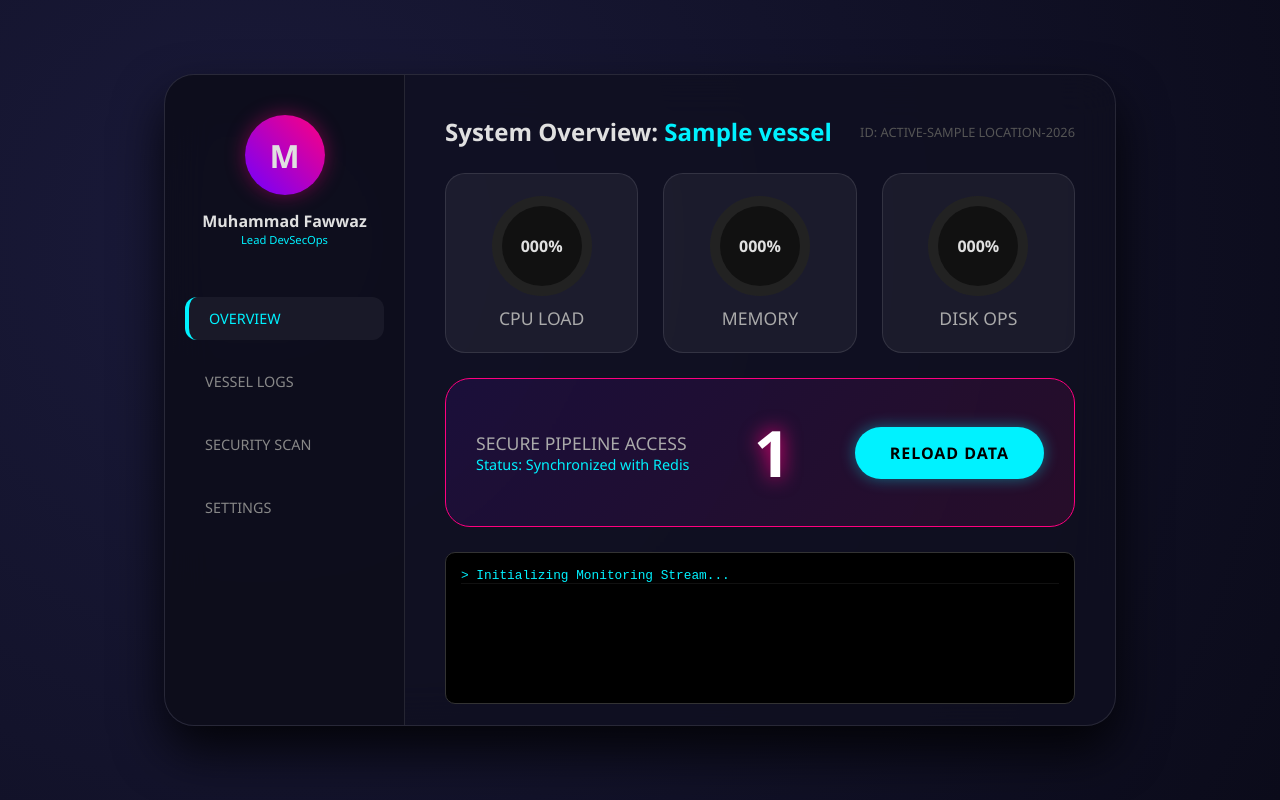
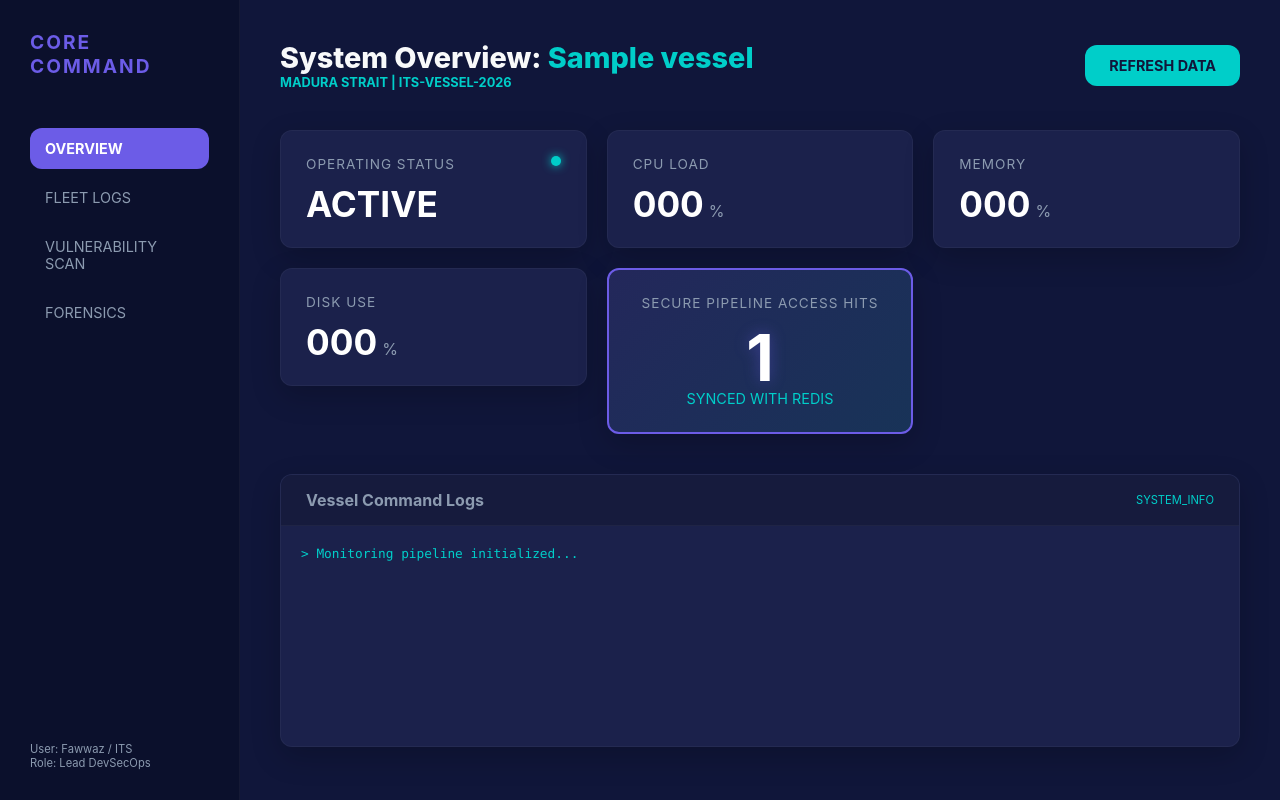
Before and after one commit to lnkdevasc/vessel-tracker, a Flask app: template templates/index.html in a window 1280 px wide. Run offline with Flask 3, Linux system fonts and the light colour scheme; the template is opened without the code that fills it: most values are stand-ins (such as "Sample title", 1, 10 or a date in 2020); parts of the project's set-up code (start-up, migrations or seed data) failed here and were passed over.

Commit message:
redesigned visual (Updated index.html)

```diff
--- a/templates/index.html
+++ b/templates/index.html
@@ -2,263 +2,231 @@
 <html lang="en">
 <head>
     <meta charset="UTF-8">
-    <title>Surabaya Express - Command Center</title>
+    <title>Vessel Command | {{ vessel.ship_name }}</title>
     <style>
+        /* Modern Reset and Sleek Palette */
         :root {
-            --bg-color: #0b0b1a;
-            --glass-bg: rgba(255, 255, 255, 0.05);
-            --glass-border: rgba(255, 255, 255, 0.1);
-            --accent-pink: #ff007f;
-            --accent-cyan: #00f2ff;
-            --accent-purple: #7000ff;
-            --text-main: #e0e0e0;
+            --bg-deep: #10163a;
+            --bg-card: #1b214b;
+            --border-soft: rgba(255, 255, 255, 0.04);
+            --text-main: #f8f9fa;
+            --text-muted: #8c9bb0;
+            --accent-purple: #6c5ce7;
+            --accent-teal: #00cec9;
+            --accent-pink: #e84393;
+            --shadow: 0 10px 30px rgba(0,0,0,0.2);
+            --radius: 12px;
         }
 
         body {
+            font-family: 'Inter', -apple-system, BlinkMacSystemFont, 'Segoe UI', Roboto, Helvetica, Arial, sans-serif;
+            background-color: var(--bg-deep);
+            color: var(--text-main);
             margin: 0;
-            background: var(--bg-color);
-            background-image: radial-gradient(circle at 20% 30%, #1a1a3a 0%, #0b0b1a 100%);
-            font-family: 'Segoe UI', Roboto, Helvetica, Arial, sans-serif;
-            color: var(--text-main);
+            display: grid;
+            grid-template-columns: 240px 1fr;
+            height: 100vh;
+        }
+
+        /* --- Sidebar: Minimalist --- */
+        .sidebar {
+            background-color: #0b102c;
+            border-right: 1px solid var(--border-soft);
+            padding: 30px;
             display: flex;
+            flex-direction: column;
+        }
+
+        .brand { font-size: 1.2rem; font-weight: bold; color: var(--accent-purple); margin-bottom: 50px; text-transform: uppercase; letter-spacing: 2px;}
+
+        .nav-link { text-decoration: none; color: var(--text-muted); font-size: 0.9rem; padding: 12px 15px; border-radius: var(--radius); transition: 0.2s; display: block; margin-bottom: 8px;}
+        .nav-link.active { background-color: var(--accent-purple); color: #fff; font-weight: bold; }
+        .nav-link:hover:not(.active) { background-color: rgba(255,255,255,0.02); color: var(--text-main); }
+
+        /* --- Main Content Area --- */
+        .main-content {
+            padding: 40px;
+            overflow-y: auto;
+        }
+
+        .page-header {
+            display: flex;
+            justify-content: space-between;
+            align-items: center;
+            margin-bottom: 40px;
+        }
+
+        .page-header h1 { margin: 0; font-size: 1.8rem; font-weight: 800; }
+        .ship-id { font-size: 0.8rem; color: var(--accent-teal); font-weight: bold; text-transform: uppercase;}
+
+        /* --- Overview Grid (Metrics) --- */
+        .metrics-grid {
+            display: grid;
+            grid-template-columns: repeat(auto-fit, minmax(280px, 1fr));
+            gap: 20px;
+            margin-bottom: 40px;
+        }
+
+        .metric-card {
+            background-color: var(--bg-card);
+            border-radius: var(--radius);
+            border: 1px solid var(--border-soft);
+            padding: 25px;
+            box-shadow: var(--shadow);
+            position: relative;
+        }
+
+        .card-label { color: var(--text-muted); font-size: 0.85rem; margin-bottom: 15px; text-transform: uppercase; letter-spacing: 1px;}
+        .card-value { font-size: 2.2rem; font-weight: 700; color: #fff; line-height: 1; }
+        .card-unit { font-size: 1rem; color: var(--text-muted); font-weight: normal; margin-left: 5px; }
+
+        .status-dot { width: 10px; height: 10px; border-radius: 50%; background: var(--accent-teal); position: absolute; top: 25px; right: 25px; box-shadow: 0 0 10px var(--accent-teal); }
+
+        /* --- Main Visit Stat --- */
+        .stat-card-main {
+            background-image: linear-gradient(135deg, rgba(108, 92, 231, 0.1), rgba(0, 206, 201, 0.1));
+            border: 2px solid var(--accent-purple);
+            grid-column: span 1;
+            grid-row: span 2;
+            display: flex;
+            flex-direction: column;
             justify-content: center;
             align-items: center;
-            height: 100vh;
+            text-align: center;
+        }
+
+        .stat-card-main .card-value { font-size: 4rem; color: #fff; text-shadow: 0 0 15px rgba(108, 92, 231, 0.4); }
+
+        /* --- Log Tab (Clean Terminal) --- */
+        .logs-section {
+            background-color: var(--bg-card);
+            border-radius: var(--radius);
+            border: 1px solid var(--border-soft);
+            box-shadow: var(--shadow);
             overflow: hidden;
         }
 
-        /* Main Dashboard Container */
-        .dashboard {
-            width: 950px;
-            height: 650px;
-            background: rgba(16, 16, 32, 0.8);
-            backdrop-filter: blur(20px);
-            border-radius: 30px;
-            border: 1px solid var(--glass-border);
-            box-shadow: 0 25px 50px rgba(0, 0, 0, 0.8);
-            display: grid;
-            grid-template-columns: 240px 1fr;
-            overflow: hidden;
-        }
-
-        /* Sidebar Styling */
-        .sidebar {
-            background: rgba(0, 0, 0, 0.2);
-            padding: 40px 20px;
-            border-right: 1px solid var(--glass-border);
-            display: flex;
-            flex-direction: column;
-            gap: 20px;
-        }
-
-        .user-profile {
-            text-align: center;
-            margin-bottom: 30px;
-        }
-
-        .avatar-circle {
-            width: 80px;
-            height: 80px;
-            border-radius: 50%;
-            background: linear-gradient(45deg, var(--accent-purple), var(--accent-pink));
-            margin: 0 auto 15px;
-            display: flex;
-            justify-content: center;
-            align-items: center;
-            font-size: 2rem;
-            font-weight: bold;
-            box-shadow: 0 0 20px rgba(255, 0, 127, 0.4);
-        }
-
-        .nav-item {
-            padding: 12px 20px;
-            border-radius: 12px;
-            cursor: pointer;
-            transition: 0.3s;
-            color: #888;
-            font-size: 0.9rem;
-            font-weight: 500;
-        }
-
-        .nav-item.active {
-            background: var(--glass-bg);
-            color: var(--accent-cyan);
-            border-left: 4px solid var(--accent-cyan);
-        }
-
-        /* Main Content Area */
-        .content {
-            padding: 40px;
-            display: grid;
-            grid-template-columns: repeat(3, 1fr);
-            grid-template-rows: auto 180px 1fr;
-            gap: 25px;
-        }
-
-        .header {
-            grid-column: span 3;
+        .logs-header {
+            padding: 15px 25px;
+            border-bottom: 1px solid var(--border-soft);
             display: flex;
             justify-content: space-between;
             align-items: center;
+            background: #161b3d;
         }
 
-        /* Circular Gauges (CSS only) */
-        .gauge-card {
-            background: var(--glass-bg);
-            border: 1px solid var(--glass-border);
-            border-radius: 20px;
+        .logs-header h3 { margin: 0; font-size: 1rem; color: var(--text-muted); }
+
+        .log-list {
             padding: 20px;
-            text-align: center;
-            display: flex;
-            flex-direction: column;
-            align-items: center;
-            justify-content: center;
+            font-family: 'SFMono-Regular', Consolas, 'Liberation Mono', Menlo, monospace;
+            font-size: 0.8rem;
+            color: var(--accent-teal);
+            height: 180px;
+            overflow-y: scroll;
+        }
+        .log-entry { margin-bottom: 6px; }
+        .log-entry .timestamp { color: var(--text-muted); margin-right: 10px; }
+
+        /* --- Simple Button --- */
+        .btn-refresh {
+            background-color: var(--accent-teal);
+            color: #10163a;
+            padding: 12px 24px;
+            border-radius: var(--radius);
+            text-decoration: none;
+            font-weight: bold;
+            font-size: 0.9rem;
+            transition: 0.2s;
+            border: none;
+            cursor: pointer;
         }
 
-        .circle-progress {
-            width: 100px;
-            height: 100px;
-            border-radius: 50%;
-            background: conic-gradient(var(--accent-cyan) var(--percentage), #222 0);
-            display: flex;
-            justify-content: center;
-            align-items: center;
-            margin-bottom: 10px;
-            position: relative;
-        }
-
-        .circle-progress::after {
-            content: attr(data-value);
-            position: absolute;
-            width: 80px;
-            height: 80px;
-            background: #111;
-            border-radius: 50%;
-            display: flex;
-            justify-content: center;
-            align-items: center;
-            font-weight: bold;
-        }
-
-        /* Redis Visit Counter Widget */
-        .main-stat-card {
-            grid-column: span 3;
-            background: linear-gradient(135deg, rgba(112, 0, 255, 0.1) 0%, rgba(255, 0, 127, 0.1) 100%);
-            border: 1px solid var(--accent-pink);
-            border-radius: 25px;
-            padding: 30px;
-            display: flex;
-            justify-content: space-between;
-            align-items: center;
-        }
-
-        .counter-label { font-size: 1.1rem; color: #aaa; }
-        .counter-number { font-size: 4rem; font-weight: bold; color: #fff; text-shadow: 0 0 20px var(--accent-pink); }
-
-        .btn-refresh {
-            background: var(--accent-cyan);
-            color: #000;
-            padding: 15px 35px;
-            border-radius: 50px;
-            text-decoration: none;
-            font-weight: bold;
-            text-transform: uppercase;
-            letter-spacing: 1px;
-            transition: 0.3s;
-            box-shadow: 0 0 15px rgba(0, 242, 255, 0.4);
-        }
-
-        .btn-refresh:hover {
-            transform: translateY(-3px);
-            box-shadow: 0 0 25px rgba(0, 242, 255, 0.6);
-            background: #fff;
-        }
-
-        .log-container {
-            grid-column: span 3;
-            background: #000;
-            border: 1px solid #333;
-            border-radius: 10px;
-            padding: 15px;
-            font-family: 'Courier New', Courier, monospace;
-            font-size: 0.8rem;
-            color: #00f2ff;
-            height: 120px;
-            overflow-y: auto;
-        }
-        .log-entry { margin-bottom: 5px; border-bottom: 1px solid #111; }
+        .btn-refresh:hover { background-color: #fff; transform: translateY(-2px);}
 
     </style>
 </head>
 <body>
 
-    <div class="dashboard">
     <div class="sidebar">
-            <div class="user-profile">
-                <div class="avatar-circle">M</div>
-                <div style="font-weight: bold;">Muhammad Fawwaz</div>
-                <div style="font-size: 0.7rem; color: #00f2ff;">Lead DevSecOps</div>
+        <div class="brand">CORE COMMAND</div>
+        <a href="#" class="nav-link active">OVERVIEW</a>
+        <a href="#" class="nav-link">FLEET LOGS</a>
+        <a href="#" class="nav-link">VULNERABILITY SCAN</a>
+        <a href="#" class="nav-link">FORENSICS</a>
+        <div style="margin-top:auto; font-size:0.7rem; color: var(--text-muted);">
+            User: Fawwaz / ITS <br>
+            Role: Lead DevSecOps
         </div>
-            <div class="nav-item active">OVERVIEW</div>
-            <div class="nav-item">VESSEL LOGS</div>
-            <div class="nav-item">SECURITY SCAN</div>
-            <div class="nav-item">SETTINGS</div>
     </div>
 
-        <div class="content">
-            <div class="header">
-                <h2 style="margin:0;">System Overview: <span style="color:var(--accent-cyan)">{{ vessel.ship_name }}</span></h2>
-                <div style="font-size: 0.8rem; color: #555;">ID: {{vessel.status|upper}}-{{ vessel.location|upper }}-2026</div>
+    <div class="main-content">
+        <div class="page-header">
+            <div>
+                <h1>System Overview: <span style="color: var(--accent-teal);">{{ vessel.ship_name }}</span></h1>
+                <div class="ship-id">Madura Strait | ITS-VESSEL-2026</div>
+            </div>
+            <a href="/refresh" class="btn-refresh">REFRESH DATA</a>
         </div>
 
-            <div class="gauge-card">
-                <div class="circle-progress" style="--percentage: {{ vessel.cpu_telemetry }}%" data-value="{{ vessel.cpu_telemetry }}%"></div>
-                <div class="counter-label">CPU LOAD</div>
+        <div class="metrics-grid">
+
+            <div class="metric-card">
+                <div class="status-dot"></div>
+                <div class="card-label">Operating Status</div>
+                <div class="card-value">ACTIVE</div>
             </div>
 
-            <div class="gauge-card">
-                <div class="circle-progress" style="--percentage: {{ vessel.mem_telemetry }}%; background: conic-gradient(var(--accent-purple) var(--percentage), #222 0);" data-value="{{ vessel.mem_telemetry }}%"></div>
-                <div class="counter-label">MEMORY</div>
+            <div class="metric-card">
+                <div class="card-label">CPU Load</div>
+                <div class="card-value">{{ vessel.cpu_telemetry }}<span class="card-unit">%</span></div>
             </div>
 
-            <div class="gauge-card">
-                <div class="circle-progress" style="--percentage: {{ vessel.disk_telemetry }}%; background: conic-gradient(var(--accent-pink) var(--percentage), #222 0);" data-value="{{ vessel.disk_telemetry }}%"></div>
-                <div class="counter-label">DISK OPS</div>
+            <div class="metric-card">
+                <div class="card-label">Memory</div>
+                <div class="card-value">{{ vessel.mem_telemetry }}<span class="card-unit">%</span></div>
             </div>
 
-            <div class="main-stat-card">
-                <div>
-                    <div class="counter-label">SECURE PIPELINE ACCESS</div>
-                    <div style="color: var(--accent-cyan); font-size: 0.9rem;">Status: Synchronized with Redis</div>
-                </div>
-                <div class="counter-number">{{ count }}</div>
-                <a href="/refresh" class="btn-refresh">RELOAD DATA</a>
+            <div class="metric-card">
+                <div class="card-label">Disk Use</div>
+                <div class="card-value">{{ vessel.disk_telemetry }}<span class="card-unit">%</span></div>
             </div>
 
-            <div class="log-container" id="log-box">
-                <div class="log-entry">> Initializing Monitoring Stream...</div>
+            <div class="metric-card stat-card-main">
+                <div class="card-label">SECURE PIPELINE ACCESS Hits</div>
+                <div class="card-value">{{ count }}</div>
+                <div style="font-size: 0.9rem; color: var(--accent-teal);">SYNCED WITH REDIS</div>
+            </div>
+        </div>
+
+        <div class="logs-section">
+            <div class="logs-header">
+                <h3>Vessel Command Logs</h3>
+                <div style="font-size: 0.7rem; color: var(--accent-teal);">SYSTEM_INFO</div>
+            </div>
+            <div class="log-list" id="log-box">
+                <div class="log-entry">> Monitoring pipeline initialized...</div>
+            </div>
+        </div>
     </div>
 
     <script>
-                // Simple JS to fetch logs every 3 seconds
         function fetchLogs() {
             fetch('/logs')
                 .then(response => response.json())
                 .then(data => {
                     const logBox = document.getElementById('log-box');
-                            logBox.innerHTML = ''; // Clear old logs
+                    logBox.innerHTML = '';
                     data.forEach(line => {
                         const div = document.createElement('div');
                         div.className = 'log-entry';
-                                div.textContent = '> ' + line;
+                        const timeSpan = '<span class="timestamp">[SYSTEM]</span>';
+                        div.innerHTML = '> ' + timeSpan + line;
                         logBox.appendChild(div);
                     });
                 });
         }
-                setInterval(fetchLogs, 3000); // Auto-refresh logs every 3 seconds
+        setInterval(fetchLogs, 3000);
     </script>
-        </div>
-    </div>
-
 </body>
 </html>
```
Lines whose indentation alone changed are shown as unchanged.
